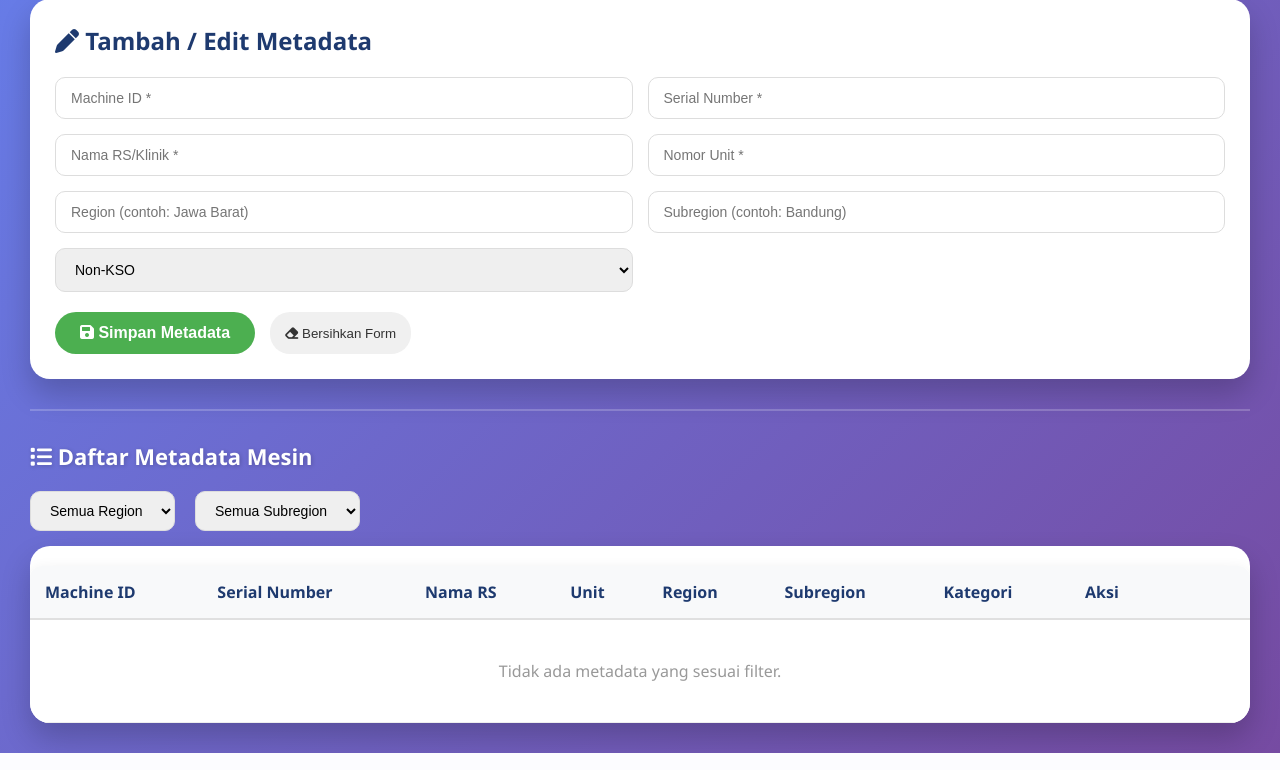
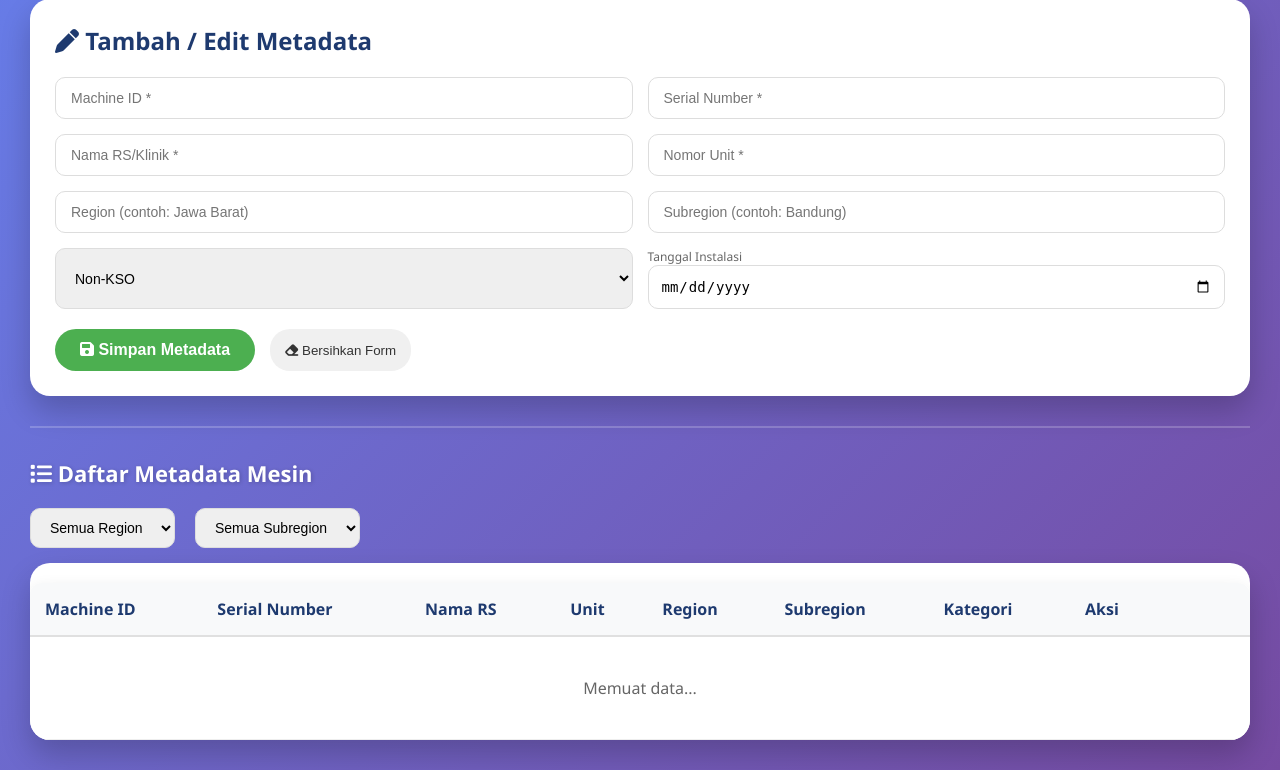
Before and after one commit to rifai-ahmad11/devmonitoring-hd, a Flask app: page /admin in a window 1280 px wide. Shown: the part 104-874 px from the top of the page. Run offline with Flask 3, Linux system fonts and the light colour scheme; the visitor is signed in with stand-in values (Sample User, id 1); data that the repository does not hold is empty.

Commit message:
add instalation date

```diff
--- a/templates/admin.html
+++ b/templates/admin.html
@@ -206,6 +206,10 @@
                     <option value="Non-KSO">Non-KSO</option>
                     <option value="KSO">KSO</option>
                 </select>
+                <div style="display: flex; flex-direction: column;">
+                    <label for="adminInstallationDate" style="font-size:12px; color:#666;">Tanggal Instalasi</label>
+                    <input type="date" id="adminInstallationDate" style="padding:12px;">
+                </div>
             </div>
             <div style="display: flex; gap: 15px; margin-top: 15px;">
                 <button id="adminSaveBtn" class="btn-primary"><i class="fas fa-save"></i> Simpan Metadata</button>
@@ -375,6 +379,7 @@
                             document.getElementById('adminRegion').value = data.region || '';
                             document.getElementById('adminSubregion').value = data.subregion || '';
                             document.getElementById('adminCategory').value = data.category || 'Non-KSO';
+                            document.getElementById('adminInstallationDate').value = data.installation_date || '';
 
                             document.querySelector('.card').scrollIntoView({ behavior: 'smooth' });
                         } catch (err) {
@@ -424,6 +429,7 @@
                     region: document.getElementById('adminRegion').value.trim() || null,
                     subregion: document.getElementById('adminSubregion').value.trim() || null,
                     category: document.getElementById('adminCategory').value || 'Non-KSO'
+                    installation_date: document.getElementById('adminInstallationDate').value || null
                 };
 
                 try {
```
